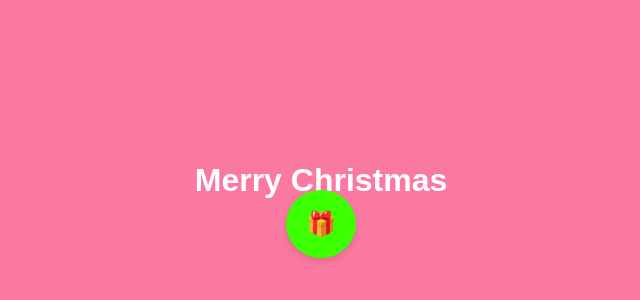
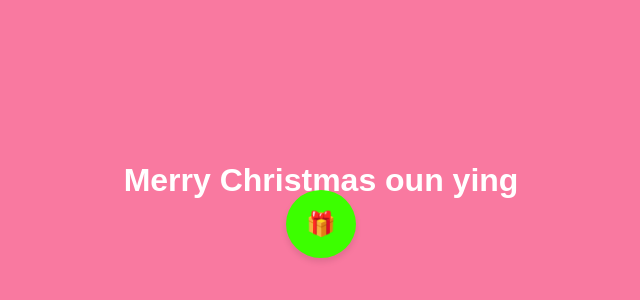
Before and after one commit to SuongRanet/web-ranet, a plain HTML site: page index.html in a window 1280 px wide. Shown: the part 206-506 px from the top of the page, without its empty margins (319-959 px from the left). Drawn offline with Linux system fonts and the light colour scheme.

Commit message:
Update index.html

```diff
--- a/index.html
+++ b/index.html
@@ -8,11 +8,13 @@
 </head>
 <body>
     <div class="ctn">
-        <h1>Merry Christmas</h1>
+        <h1>Merry Christmas oun ying</h1>
     <button class="gift-button">🎁</button>
     <div class="message-box" style="display: none;">
-        <h2>Jom khom brerng juj mes</h2>
-        <p>Merry Christmas Kmeng toch Sok pheab laor kan tah sart.</p>
+        <h2>Merry Christmas! 🎄✨</h2>
+        <p> hope this season fills your heart with as much joy and warmth as you bring to those around you.<br> You make the world a little brighter, and I feel lucky to know someone as amazing as you. <br> Wishing you a holiday full of love, laughter, and all the things that make you happiest. ❤️
+
+</p>
     </div>
     </div>
 
```
